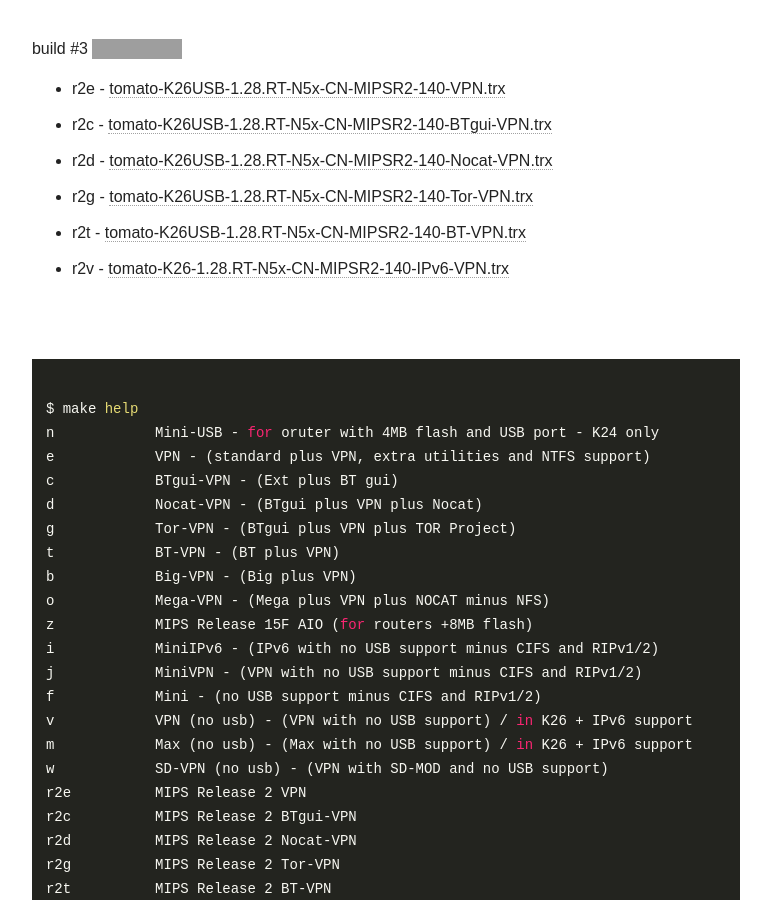
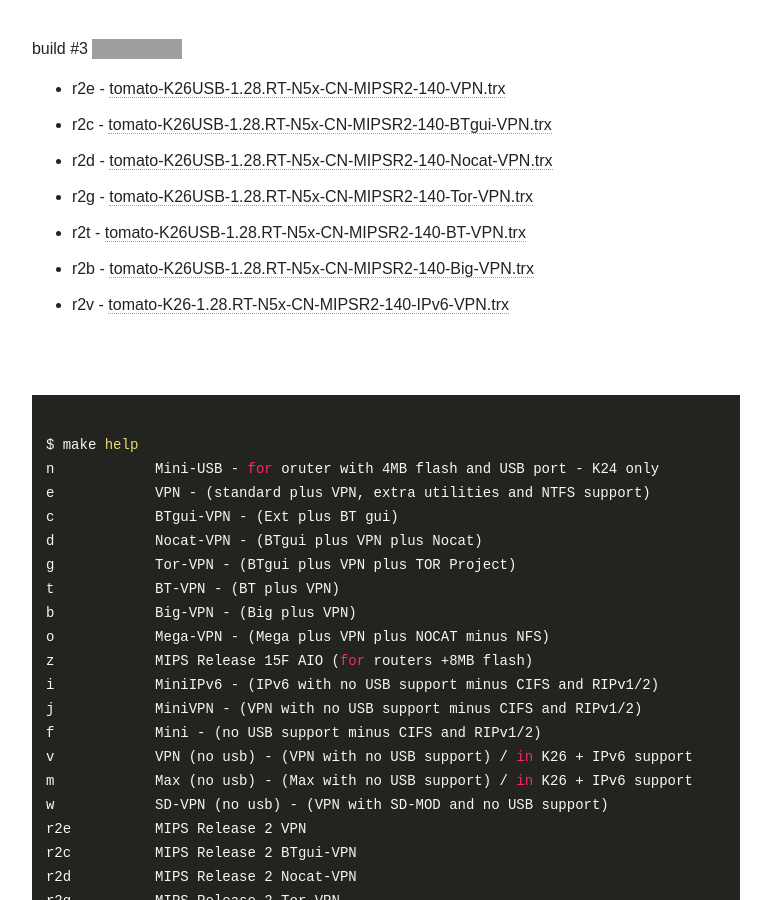
Before and after one commit to oglopss/tomato-ci-ctf-jekyll, a Jekyll site: the page built from index.html, in a window 1280 px wide and 900 px high, scrolled down 559 px. Shown: the whole window, without its empty margins (254-1025 px from the left). Built offline with Jekyll 4.4.1, drawn with Linux system fonts in a browser that asks for light colours; nearby versions of some CDN libraries; grey boxes are pictures that could not be loaded.

Commit message:
Travis build 3 r2b pushed to gh-pages

```diff
--- a/_data/ss.yml
+++ b/_data/ss.yml
@@ -6,3 +6,4 @@
   - 0005 r2t tomato-K26USB-1.28.RT-N5x-CN-MIPSR2-140-BT-VPN.trx
   - 0004 r2g tomato-K26USB-1.28.RT-N5x-CN-MIPSR2-140-Tor-VPN.trx
   - 0009 r2v tomato-K26-1.28.RT-N5x-CN-MIPSR2-140-IPv6-VPN.trx
+  - 0006 r2b tomato-K26USB-1.28.RT-N5x-CN-MIPSR2-140-Big-VPN.trx
```
Also changed, not shown: 1 other file.
